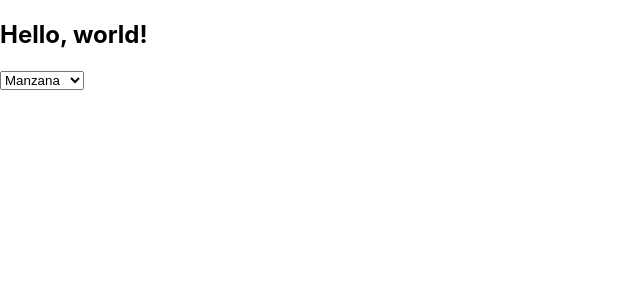
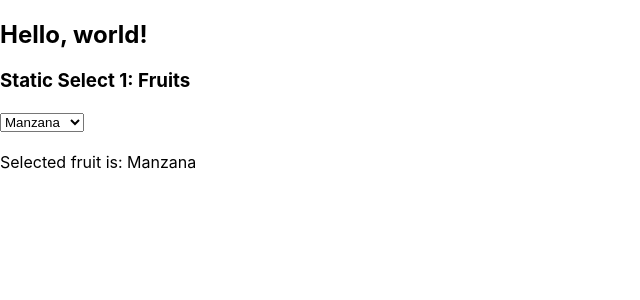
Before and after one commit to MocoNinja/ReactComponentsLearn, a React (Create React App) app: page / in a window 1280 px wide. Shown: the top 300 px of the page, without its empty margins (0-640 px from the left). Built offline with nearby package versions, Linux system fonts and the light colour scheme.

Commit message:
Use that ref
Signed-off-by: MocoNinja <javiergonzaleztello@gmail.com>

```diff
--- a/src/App.js
+++ b/src/App.js
@@ -4,7 +4,13 @@ import Select from "./Select";
 export default class App extends Component {
   constructor(props) {
     super(props);
+
+    this.state = {
+      selectedFruit: null
+    };
+
     this.selectItemRef = React.createRef();
+    this.renderSelectedFruit = this.renderSelectedFruit.bind(this);
   }
 
   generateMockUpData() {
@@ -18,17 +24,31 @@ export default class App extends Component {
     ];
   }
 
+  setSelectedFruit() {
+    const selectValue = this.selectItemRef.current.state.selectedItem;
+    if (selectValue === null) {
+      console.error(`The select doesn't hava a selected value!`);
+      return null;
+    }
+    this.setState({
+      selectedFruit: JSON.parse(selectValue).name
+    });
+  }
   onSelectItemChange = () => {
-    console.log(
-      `The value of the select item is: ${this.selectItemRef.current.state.selectedItem}`
-    );
+    this.setSelectedFruit();
   };
 
   onSelectDataLoad = () => {
-    console.log(
-      `The value of the select item (ON LOAD) is: ${this.selectItemRef.current.state.selectedItem}`
+    this.setSelectedFruit();
+  };
+
+  renderSelectedFruit = () => {
+    return this.state.selectedFruit === null ? (
+      <p>No fruit selected!</p>
+    ) : (
+      this.state.selectedFruit
     );
-  }
+  };
 
   render() {
     return (
@@ -36,15 +56,25 @@ export default class App extends Component {
         <header>
           <h2>Hello, world!</h2>
         </header>
-        <div>
+        <section id="staticSelect-1">
+          <header>
+            <h3>Static Select 1: Fruits</h3>
+          </header>
+          <div id="headerDiv">
             <Select
               ref={this.selectItemRef}
-            items={this.generateMockUpData()}
+              items={this.generateMockUpData()} // Comment at will!
               displayNameField={"name"}
               onChangeCallback={this.onSelectItemChange}
               onLoadDataCallback={this.onSelectDataLoad}
             />
           </div>
+          <br />
+          <div id="destination">
+            Selected fruit is:{" "}
+            <span className="hightlight">{this.renderSelectedFruit()}</span>
+          </div>
+        </section>
       </div>
     );
   }
```
Lines whose indentation alone changed are shown as unchanged.
